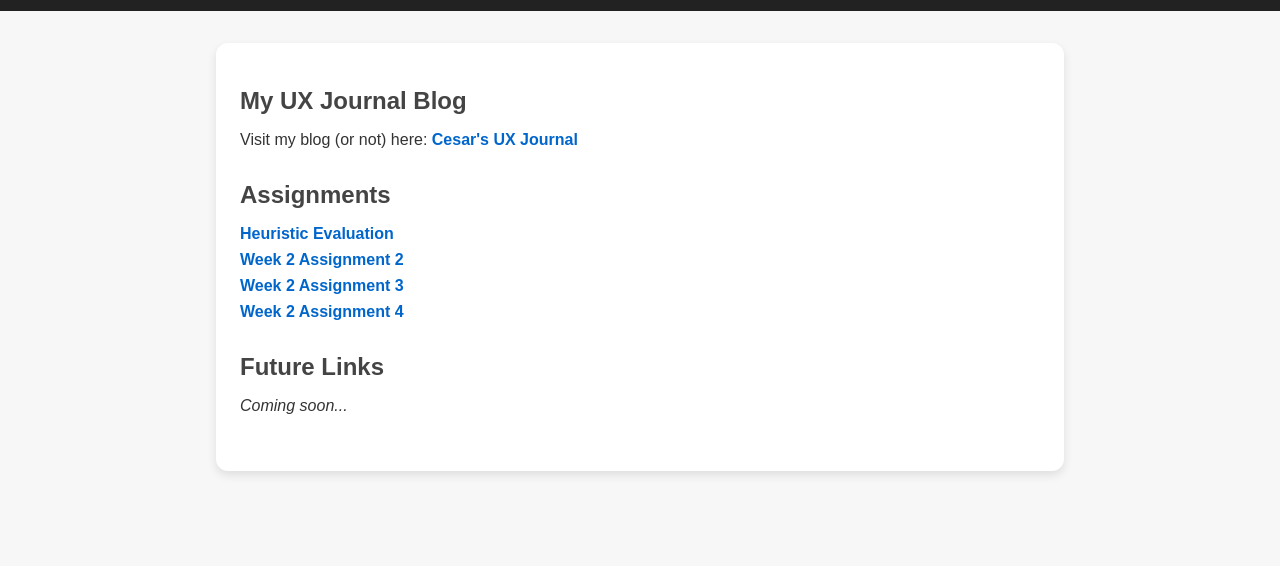
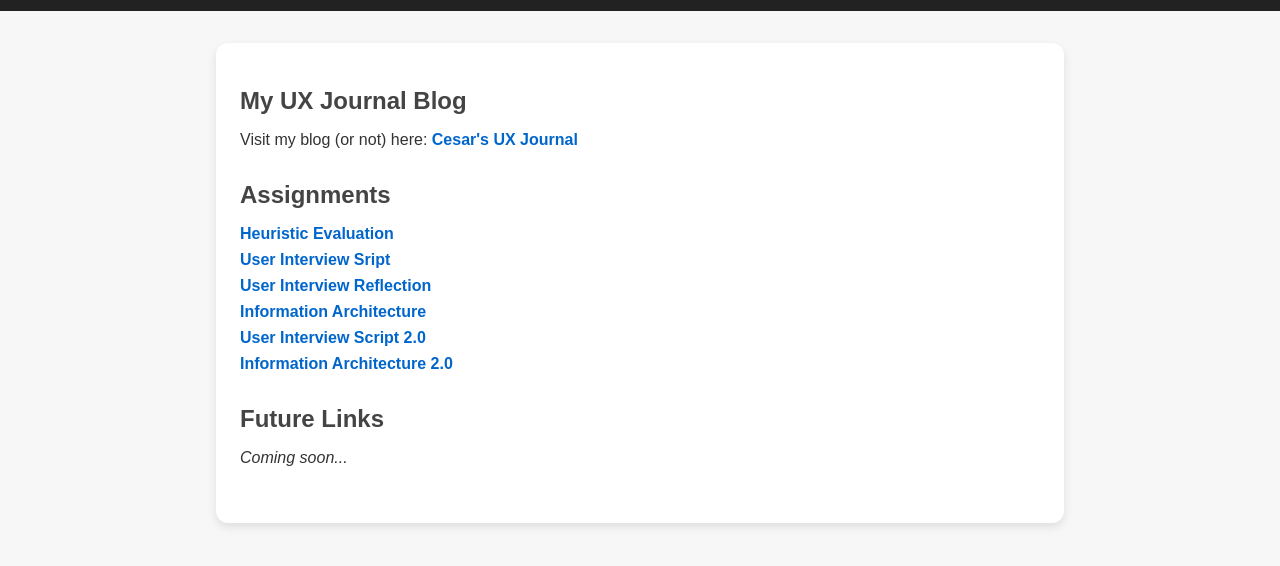
Before and after one commit to cesar1-byte/cesar-landing-page, a plain HTML site: page index.html in a window 1280 px wide. Shown: the part 98-664 px from the top of the page. Drawn offline with Linux system fonts and the light colour scheme.

Commit message:
Add files via upload

```diff
--- a/index.html
+++ b/index.html
@@ -102,13 +102,19 @@ Visit my blog (or not) here:
 <a href="heuristic-evaluation.html">Heuristic Evaluation</a>
 </li>
 <li>
-<a href="Week2A2_CesarMartinez.pdf" target="_blank">Week 2 Assignment 2</a>
+<a href="Week2A2_CesarMartinez.pdf" target="_blank">User Interview Sript</a>
 </li>
 <li>
-<a href="Week2A3_CesarMartinez.pdf" target="_blank">Week 2 Assignment 3</a>
+<a href="Week2A3_CesarMartinez.pdf" target="_blank">User Interview Reflection</a>
 </li>
 <li>
-<a href="Week2A4_CesarMartinez.pdf" target="_blank">Week 2 Assignment 4</a>
+<a href="Week2A4_CesarMartinez.pdf" target="_blank">Information Architecture</a>
+</li>
+<li>
+<a href="Week3A2_CesarMartinez.pdf" target="_blank">User Interview Script 2.0</a>
+</li>
+<li>
+<a href="Week3A2-2_CesarMartinez.pdf" target="_blank">Information Architecture 2.0</a>
 </li>
 </ul>
 </section>
```
Also changed, not shown: 2 other files.
